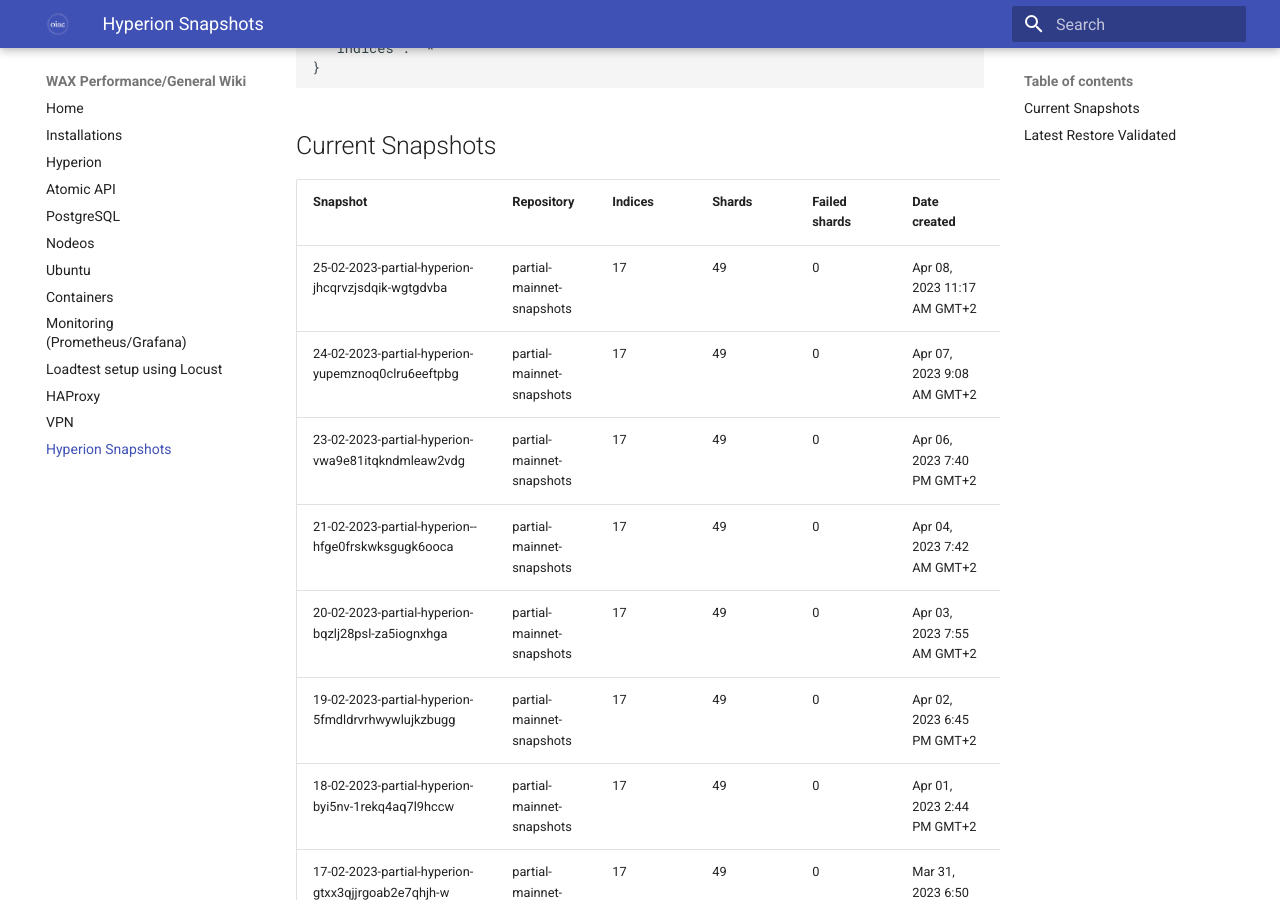
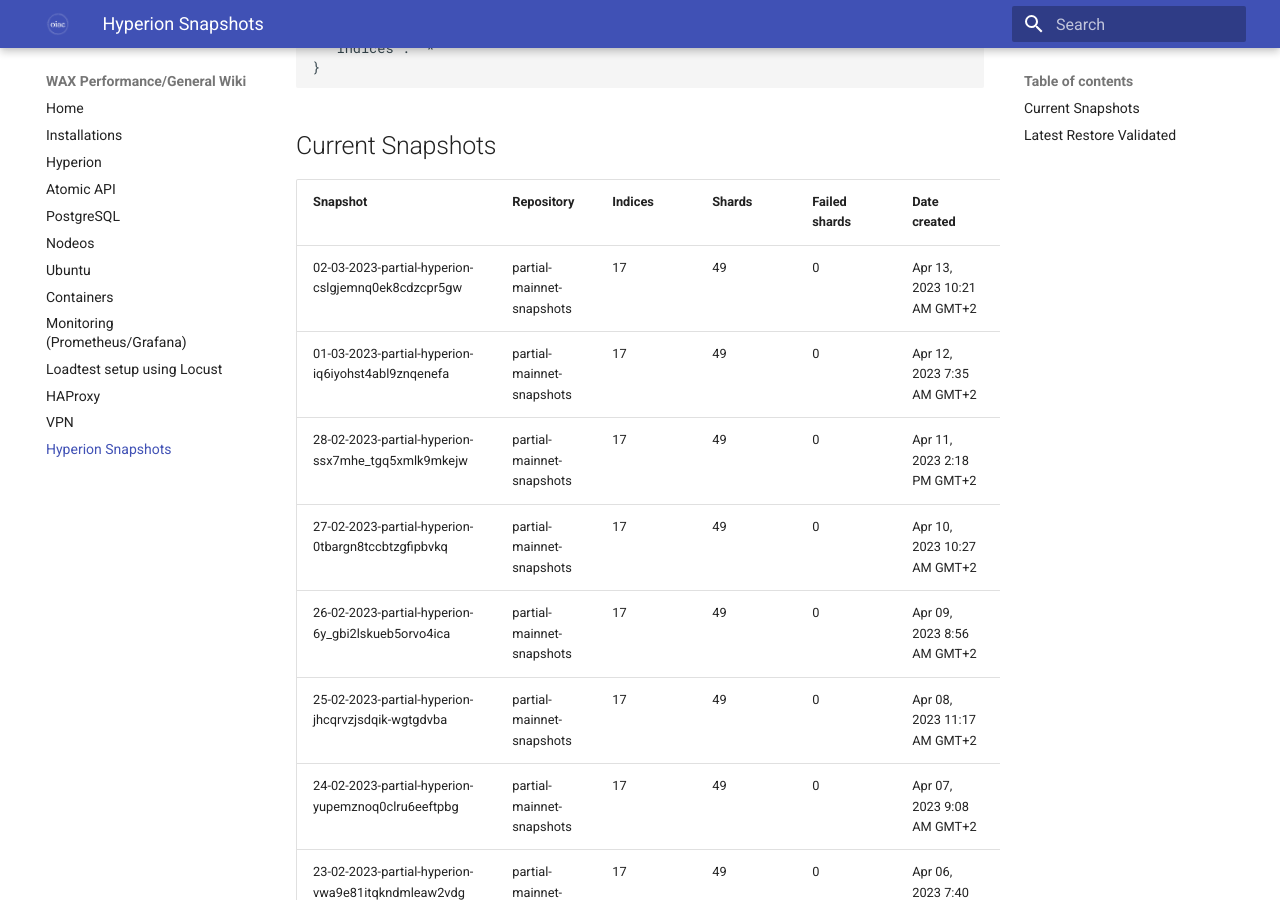
Before and after one commit to oneinacillian/wiki, an MkDocs documentation site: the page built from docs/snapshots.md, in a window 1280 px wide and 900 px high, scrolled down 2022 px. Built offline with MkDocs 1.6.1 and Material for MkDocs 9.7.7, drawn with Linux system fonts in a browser that asks for light colours.

Commit message:
Updated the snapshot list for past couple of snapshots taken

```diff
--- a/docs/snapshots.md
+++ b/docs/snapshots.md
@@ -60,6 +60,11 @@
 
 | Snapshot                                           | Repository                | Indices | Shards | Failed shards | Date created                | Duration |
 |----------------------------------------------------|---------------------------|---------|--------|---------------|-----------------------------|----------|
+| 02-03-2023-partial-hyperion-cslgjemnq0ek8cdzcpr5gw | partial-mainnet-snapshots | 17      | 49     | 0             | Apr 13, 2023 10:21 AM GMT+2 | 29s      |
+| 01-03-2023-partial-hyperion-iq6iyohst4abl9znqenefa | partial-mainnet-snapshots | 17      | 49     | 0             | Apr 12, 2023 7:35 AM GMT+2  | 18s      |
+| 28-02-2023-partial-hyperion-ssx7mhe_tgq5xmlk9mkejw | partial-mainnet-snapshots | 17      | 49     | 0             | Apr 11, 2023 2:18 PM GMT+2  | 30s      |
+| 27-02-2023-partial-hyperion-0tbargn8tccbtzgfipbvkq | partial-mainnet-snapshots | 17      | 49     | 0             | Apr 10, 2023 10:27 AM GMT+2 | 21s      |
+| 26-02-2023-partial-hyperion-6y_gbi2lskueb5orvo4ica | partial-mainnet-snapshots | 17      | 49     | 0             | Apr 09, 2023 8:56 AM GMT+2  | 24s      |
 | 25-02-2023-partial-hyperion-jhcqrvzjsdqik-wgtgdvba | partial-mainnet-snapshots | 17      | 49     | 0             | Apr 08, 2023 11:17 AM GMT+2 | 24s      |
 | 24-02-2023-partial-hyperion-yupemznoq0clru6eeftpbg | partial-mainnet-snapshots | 17      | 49     | 0             | Apr 07, 2023 9:08 AM GMT+2  | 25s      |
 | 23-02-2023-partial-hyperion-vwa9e81itqkndmleaw2vdg | partial-mainnet-snapshots | 17      | 49     | 0             | Apr 06, 2023 7:40 PM GMT+2  | 47s      |
```
